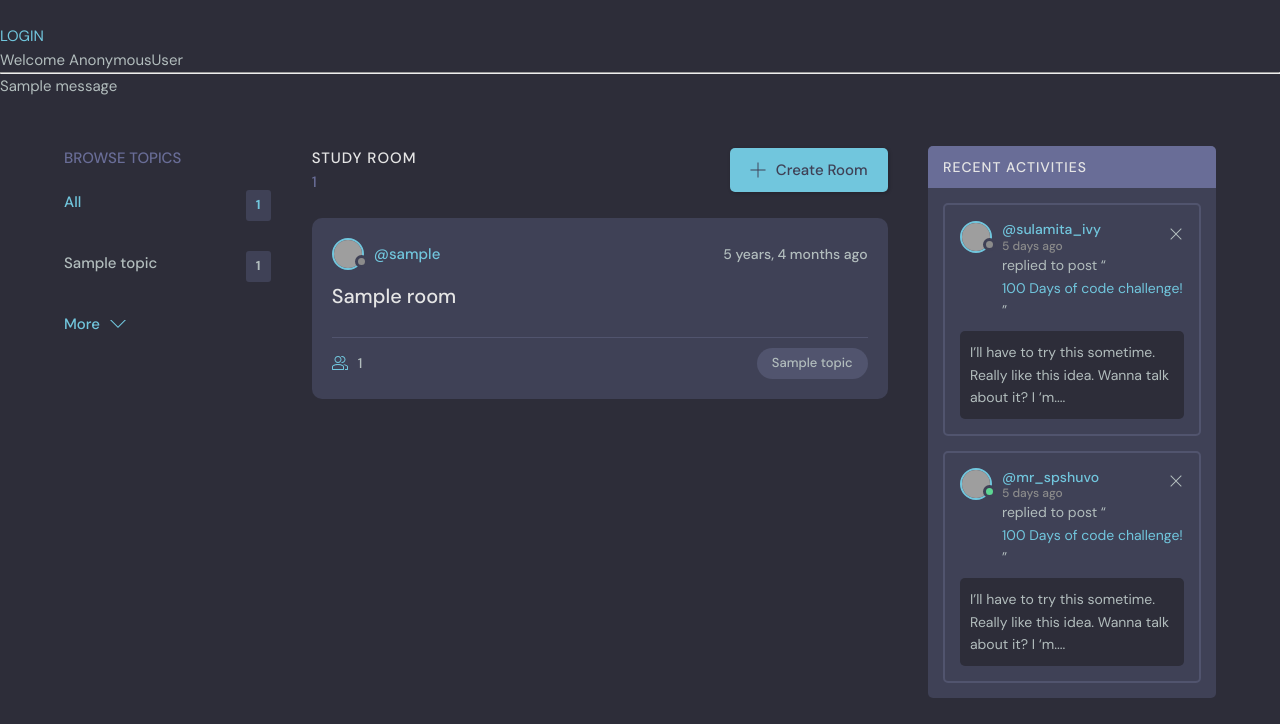
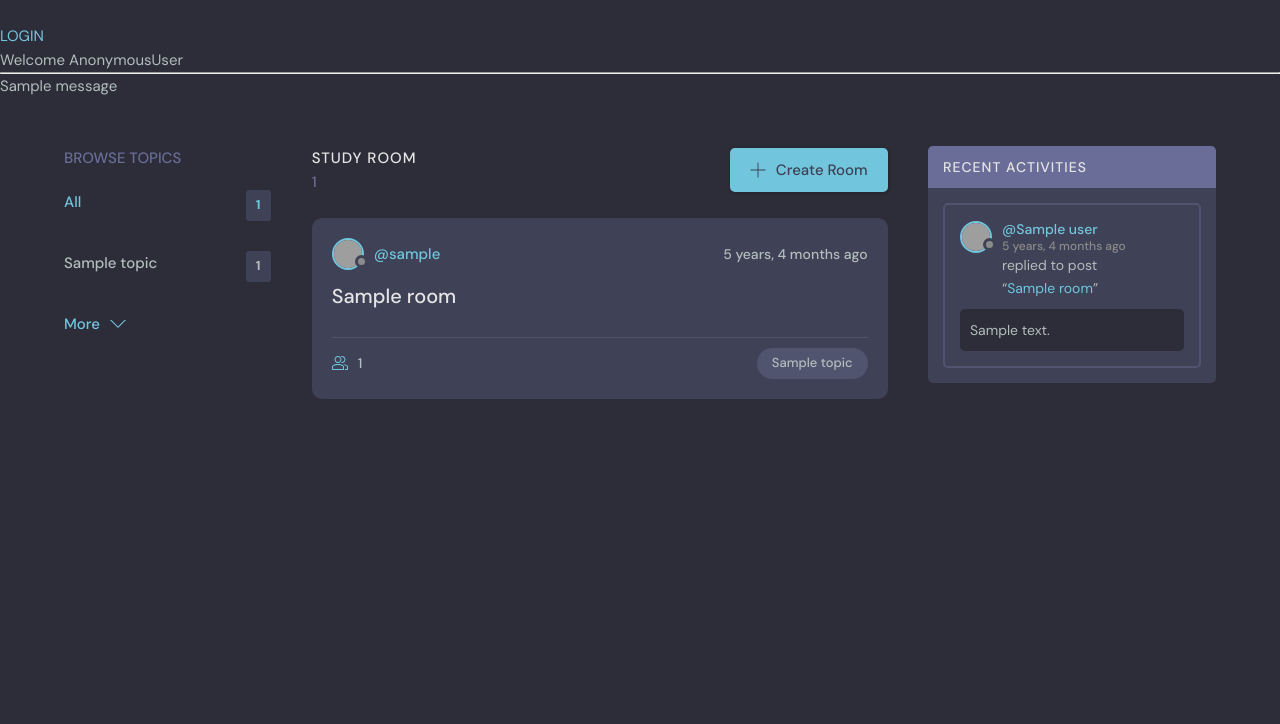
Before and after one commit to Abdul-Mannan-Qaderi/tech-hub, a Django app: template base/templates/base/home.html in a window 1280 px wide. Shown: the part 76-800 px from the top of the page. Run offline with Django 5.2, Linux system fonts and the light colour scheme; the template is opened without the code that fills it: most values are stand-ins (such as "Sample title", 1, 10 or a date in 2020); one stand-in notice (Sample message) is shown; grey boxes are pictures that could not be loaded.

Commit message:
finish inserting activity componet into template

```diff
--- a/base/templates/base/activity_component.html
+++ b/base/templates/base/activity_component.html
@@ -1,16 +1,51 @@
-<h3>Recent Activity</h3>
-<hr />
-{% for message in room_messages %}
-<div>
-	<small
-		><a href="{% url 'user-profile' message.user.id %}">@{{message.user}}</a>
-		{{message.created_at|timesince}}</small
-	>
-	<small>Replied to "{{message.room}}"</small>
-	<p>{{message}}</p>
-	{% if request.user == message.user %}
-	<a href="{% url 'delete-message' message.id %}">Delete</a>
-	{% endif %}
+<div class="activities">
+	<div class="activities__header">
+		<h2>Recent Activities</h2>
+	</div>
+	{% for message in room_messages %}
+
+	<div class="activities__box">
+		<div class="activities__boxHeader roomListRoom__header">
+			<a
+				href="{% url 'user-profile' message.user.id %}"
+				class="roomListRoom__author"
+			>
+				<div class="avatar avatar--small">
+					<img src="https://randomuser.me/api/portraits/women/11.jpg" />
+				</div>
+				<p>
+					@{{message.user}}
+					<span>{{message.created_at|timesince}} ago</span>
+				</p>
+			</a>
+			{% if request.user == message.user %}
+
+			<div class="roomListRoom__actions">
+				<a href="{% url 'delete-message' message.id %}">
+					<svg
+						version="1.1"
+						xmlns="http://www.w3.org/2000/svg"
+						width="32"
+						height="32"
+						viewBox="0 0 32 32"
+					>
+						<title>remove</title>
+						<path
+							d="M27.314 6.019l-1.333-1.333-9.98 9.981-9.981-9.981-1.333 1.333 9.981 9.981-9.981 9.98 1.333 1.333 9.981-9.98 9.98 9.98 1.333-1.333-9.98-9.98 9.98-9.981z"
+						></path>
+					</svg>
+				</a>
+			</div>
+			{% endif %}
+		</div>
+		<div class="activities__boxContent">
+			<p>
+				replied to post<br />
+				“<a href="{% url 'room' message.room.id %}">{{message.room}}</a>”
+			</p>
+			<div class="activities__boxRoomContent">{{ message.body }}</div>
+		</div>
+	</div>
+
+	{% endfor %}
 </div>
-<hr />
-{% endfor %}
--- a/base/templates/base/home.html
+++ b/base/templates/base/home.html
@@ -58,90 +58,8 @@
 		<!-- Room List End -->
 
 		<!-- Activities Start -->
-		<div class="activities">
-			<div class="activities__header">
-				<h2>Recent Activities</h2>
-			</div>
-			<div class="activities__box">
-				<div class="activities__boxHeader roomListRoom__header">
-					<a href="profile.html" class="roomListRoom__author">
-						<div class="avatar avatar--small">
-							<img src="https://randomuser.me/api/portraits/women/11.jpg" />
-						</div>
-						<p>
-							@sulamita_ivy
-							<span>5 days ago</span>
-						</p>
-					</a>
-					<div class="roomListRoom__actions">
-						<a href="#">
-							<svg
-								version="1.1"
-								xmlns="http://www.w3.org/2000/svg"
-								width="32"
-								height="32"
-								viewBox="0 0 32 32"
-							>
-								<title>remove</title>
-								<path
-									d="M27.314 6.019l-1.333-1.333-9.98 9.981-9.981-9.981-1.333 1.333 9.981 9.981-9.981 9.98 1.333 1.333 9.981-9.98 9.98 9.98 1.333-1.333-9.98-9.98 9.98-9.981z"
-								></path>
-							</svg>
-						</a>
-					</div>
-				</div>
-				<div class="activities__boxContent">
-					<p>
-						replied to post “<a href="room.html">100 Days of code challenge!</a
-						>”
-					</p>
-					<div class="activities__boxRoomContent">
-						I’ll have to try this sometime. Really like this idea. Wanna talk
-						about it? I ‘m....
-					</div>
-				</div>
-			</div>
+		{% include 'base/activity_component.html' %}
 
-			<div class="activities__box">
-				<div class="activities__boxHeader roomListRoom__header">
-					<a href="profile.html" class="roomListRoom__author">
-						<div class="avatar avatar--small active">
-							<img src="https://randomuser.me/api/portraits/men/13.jpg" />
-						</div>
-						<p>
-							@mr_spshuvo
-							<span>5 days ago</span>
-						</p>
-					</a>
-					<div class="roomListRoom__actions">
-						<a href="#">
-							<svg
-								version="1.1"
-								xmlns="http://www.w3.org/2000/svg"
-								width="32"
-								height="32"
-								viewBox="0 0 32 32"
-							>
-								<title>remove</title>
-								<path
-									d="M27.314 6.019l-1.333-1.333-9.98 9.981-9.981-9.981-1.333 1.333 9.981 9.981-9.981 9.98 1.333 1.333 9.981-9.98 9.98 9.98 1.333-1.333-9.98-9.98 9.98-9.981z"
-								></path>
-							</svg>
-						</a>
-					</div>
-				</div>
-				<div class="activities__boxContent">
-					<p>
-						replied to post “<a href="room.html">100 Days of code challenge!</a
-						>”
-					</p>
-					<div class="activities__boxRoomContent">
-						I’ll have to try this sometime. Really like this idea. Wanna talk
-						about it? I ‘m....
-					</div>
-				</div>
-			</div>
-		</div>
 		<!-- Activities End -->
 	</div>
 </main>
```
